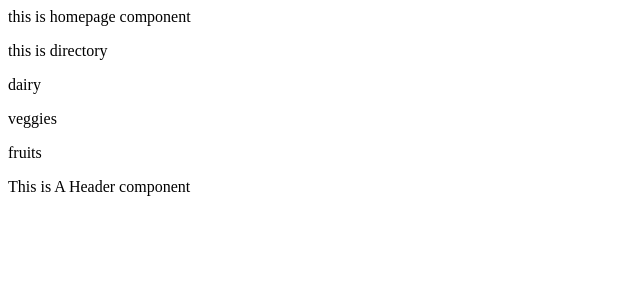
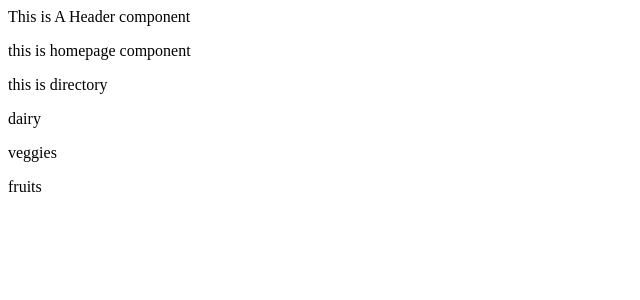
Before and after one commit to Sagar-57/react-restraunt, a React (Create React App) app: page / in a window 1280 px wide. Shown: the top 300 px of the page, without its empty margins (0-640 px from the left). Built offline with nearby package versions, Linux system fonts and the light colour scheme.

Commit message:
1 file modified

```diff
--- a/src/App.js
+++ b/src/App.js
@@ -4,8 +4,9 @@ import Header from './child-components/Header/header';
 function App() {
   return (
     <div className="App">
+      <Header/>
       <HomePage/>
-      <Header/>
+
     </div>
   );
 }
```
